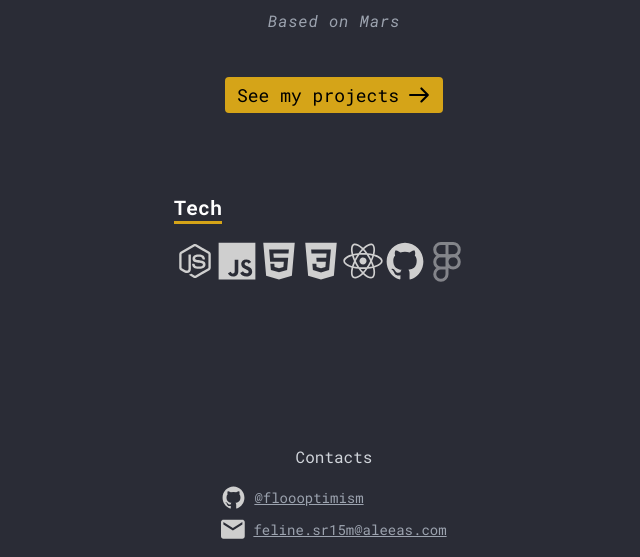
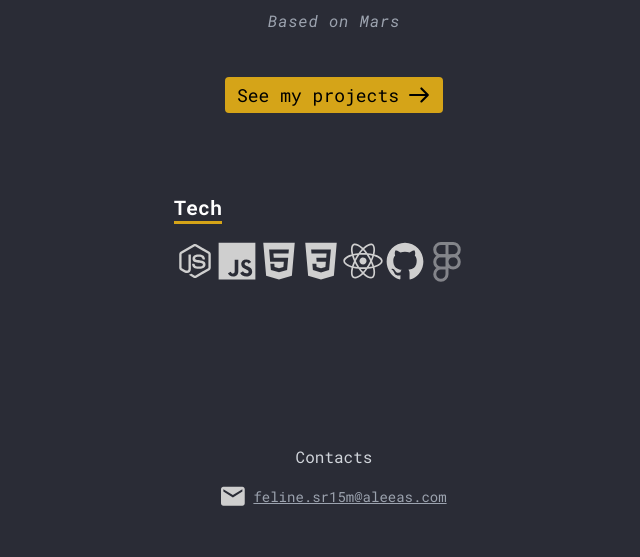
Before and after one commit to floooptimism/portfolio, a Gatsby site: page / in a window 1280 px wide. Shown: the part 243-800 px from the top of the page, without its empty margins (306-946 px from the left). Built offline with nearby package versions, Linux system fonts and the light colour scheme; Gatsby itself is replaced by a stand-in of ours.

Commit message:
something something

```diff
--- a/src/pages/index.jsx
+++ b/src/pages/index.jsx
@@ -70,12 +70,6 @@ function Index() {
           <div className="text-gray-400 text-sm space-y-2 underline flex flex-col">
 
             <div className={`${styles.FooterContactItem}`}>
-              <Github height={25} width={25}/>
-              <a href="https://github.com/floooptimism" rel="noopener noreferrer" target="_blank">@floooptimism</a>
-
-            </div>
-
-            <div className={`${styles.FooterContactItem}`}>
               <svg width="24" height="23" viewBox="0 0 16 13" fill="none" xmlns="http://www.w3.org/2000/svg">
                 <path d="M14.25 0H1.58333C0.7125 0 0.00791666 0.7125 0.00791666 1.58333L0 11.0833C0 11.9542 0.7125 12.6667 1.58333 12.6667H14.25C15.1208 12.6667 15.8333 11.9542 15.8333 11.0833V1.58333C15.8333 0.7125 15.1208 0 14.25 0ZM14.25 3.16667L7.91667 7.125L1.58333 3.16667V1.58333L7.91667 5.54167L14.25 1.58333V3.16667Z" fill="#CECECE"/>
               </svg>
@@ -86,7 +80,7 @@ function Index() {
 
       </footer>
 
-      <ReactTooltip effect="solid" clickable/>
+      <ReactTooltip clickable/>
     </div>
   );
 }
```
